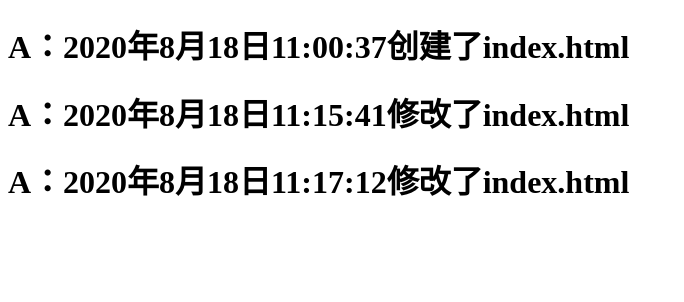
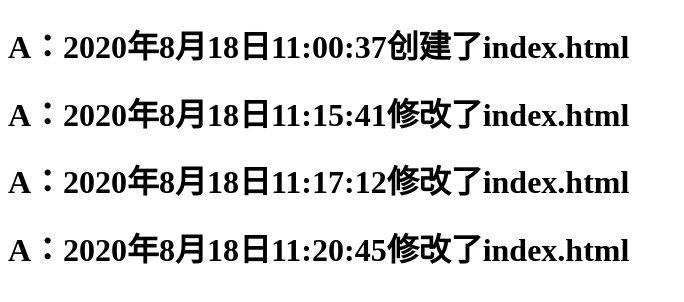
Before and after one commit to SR1918ONOE/code_demo, a plain HTML site: page index.html in a window 1280 px wide. Shown: the whole page, without its empty margins (0-684 px from the left). Drawn offline with Linux system fonts and the light colour scheme.

Commit message:
第四次提交

```diff
--- a/index.html
+++ b/index.html
@@ -9,5 +9,6 @@
     <h1>A：2020年8月18日11:00:37创建了index.html</h1>
     <h1>A：2020年8月18日11:15:41修改了index.html</h1>
     <h1>A：2020年8月18日11:17:12修改了index.html</h1>
+    <h1>A：2020年8月18日11:20:45修改了index.html</h1>
 </body>
 </html>
```
